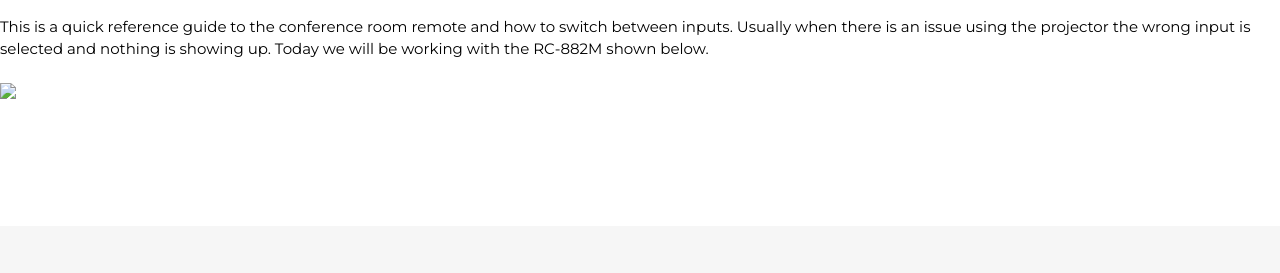
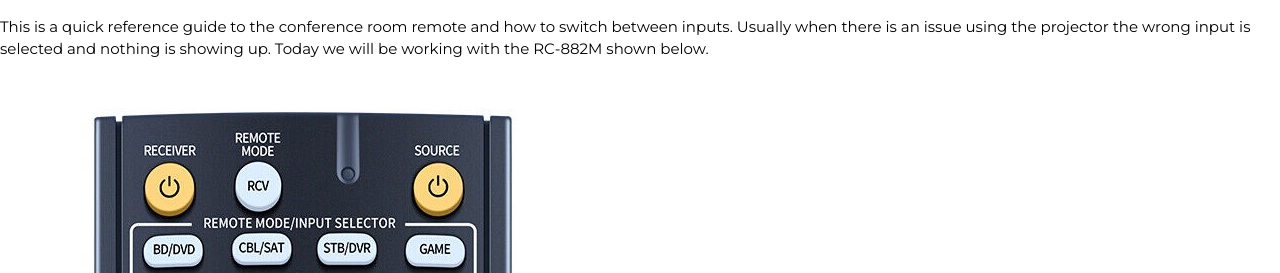
Before and after one commit to sagefruitIT/sagefruitIT.github.io, a plain HTML site: page index.html in a window 1280 px wide. Shown: the part 172-445 px from the top of the page. Drawn offline with nearby package versions, Linux system fonts and the light colour scheme.

Commit message:
Update index.html

```diff
--- a/index.html
+++ b/index.html
@@ -45,7 +45,7 @@
 <p>This is a quick reference guide to the conference room remote and how to switch between inputs. Usually when there is an issue using the projector the wrong input is selected and nothing is showing up.
 Today we will be working with the RC-882M shown below. </p>
 
-<img src=onkyo remote.jpg>
+<img src="onkyo remote.jpg">
 
 
 <!-- Footer -->
```
